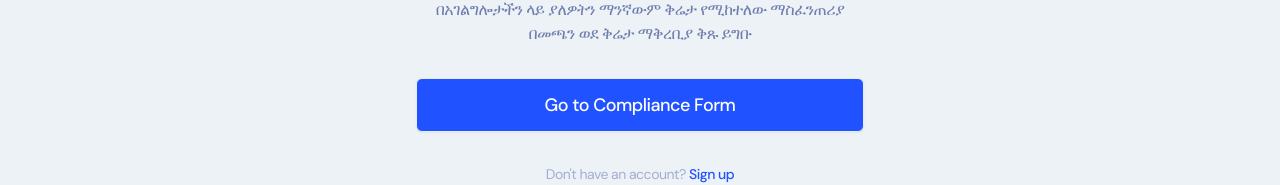
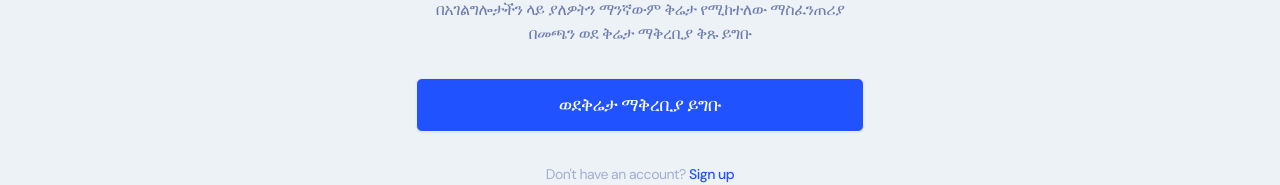
Before and after one commit to Kumilachew-g/compliance, a React (Create React App) app in the folder frontend/: page /auth/landing-page in a window 1280 px wide. Shown: the part 383-568 px from the top of the page. Built offline with nearby package versions, Linux system fonts and the light colour scheme; what tailwindcss-rtl would draw is missing.

Commit message:
Translate

```diff
--- a/frontend/src/components/LandingPage.jsx
+++ b/frontend/src/components/LandingPage.jsx
@@ -41,7 +41,7 @@ const LandingPage = () => {
               to="/auth/compliance-form"
               className="border-transparent flex w-full items-center justify-center rounded-md border bg-blue-600 px-4 py-2 text-base font-medium text-white shadow-sm hover:bg-blue-700 md:py-3 md:px-4 md:text-lg"
             >
-              Go to Compliance Form
+              ወደቅሬታ ማቅረቢያ ይግቡ
             </Link>
           </div>
           <div className="mt-4 flex justify-center">
```
